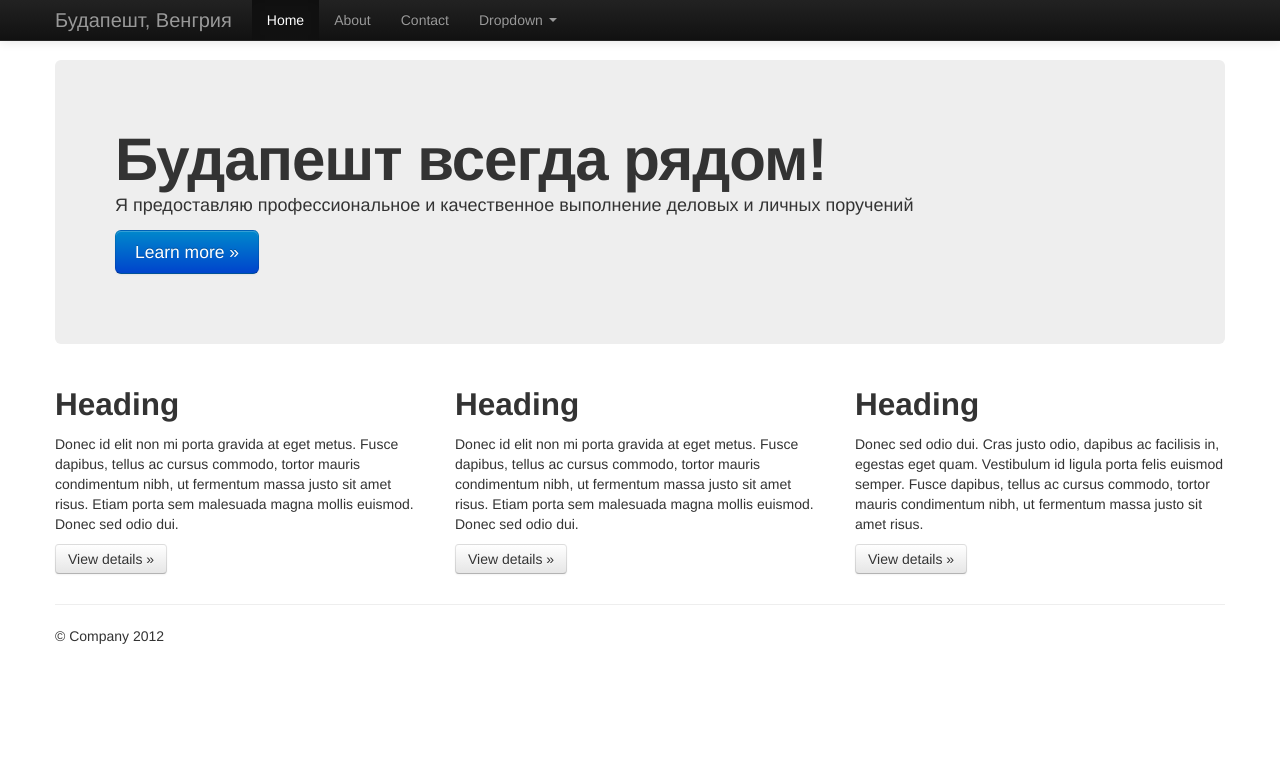
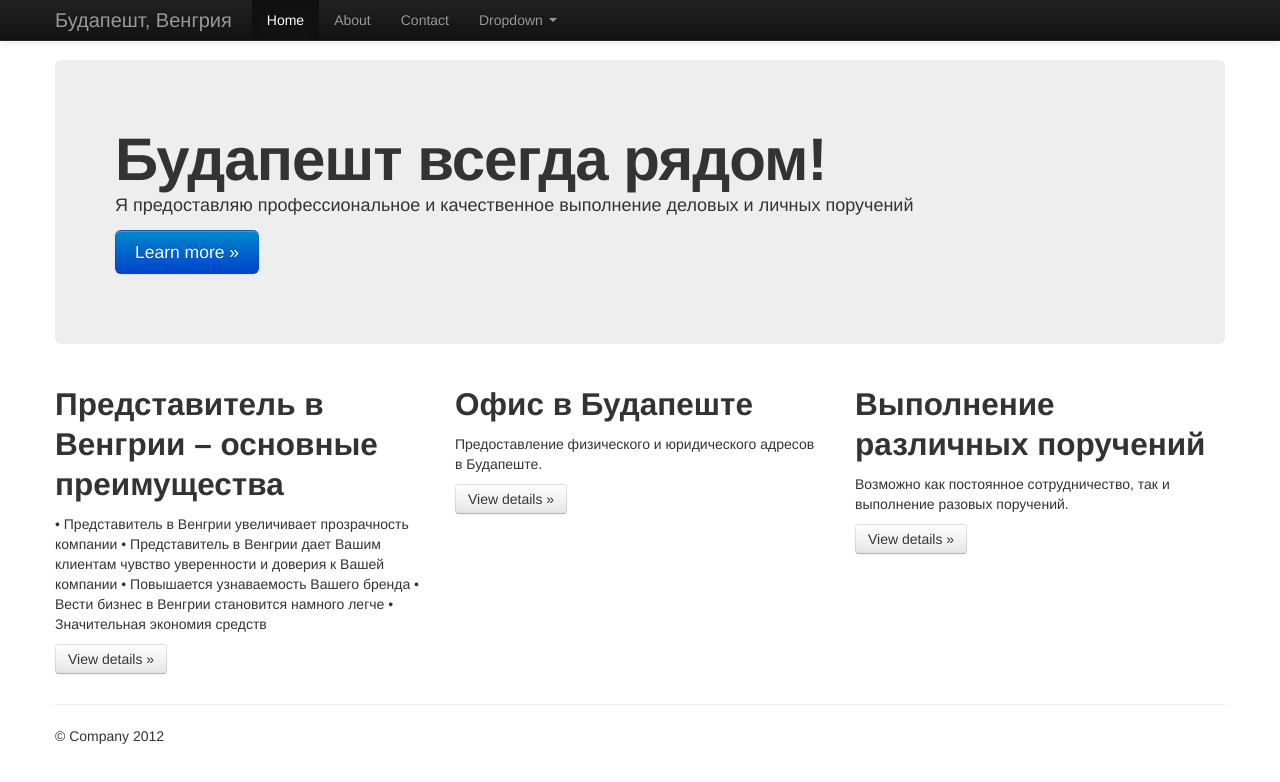
Before and after one commit to travelhu/budapest1_eu, a plain HTML site: page index.html in a window 1280 px wide. Drawn offline with nearby package versions, Linux system fonts and the light colour scheme.

Commit message:
initial config

```diff
--- a/index.html
+++ b/index.html
@@ -74,18 +74,24 @@
             <!-- Example row of columns -->
             <div class="row">
                 <div class="span4">
-                    <h2>Heading</h2>
-                    <p>Donec id elit non mi porta gravida at eget metus. Fusce dapibus, tellus ac cursus commodo, tortor mauris condimentum nibh, ut fermentum massa justo sit amet risus. Etiam porta sem malesuada magna mollis euismod. Donec sed odio dui. </p>
+                    <h2>Представитель в Венгрии – основные преимущества</h2>
+                    <p>
+                            • Представитель в Венгрии увеличивает прозрачность компании
+                            • Представитель в Венгрии дает Вашим клиентам чувство уверенности и доверия к Вашей компании
+                            • Повышается узнаваемость Вашего бренда
+                            • Вести бизнес в Венгрии становится намного легче
+                            • Значительная экономия средств
+                     </p>
                     <p><a class="btn" href="#">View details &raquo;</a></p>
                 </div>
                 <div class="span4">
-                    <h2>Heading</h2>
-                    <p>Donec id elit non mi porta gravida at eget metus. Fusce dapibus, tellus ac cursus commodo, tortor mauris condimentum nibh, ut fermentum massa justo sit amet risus. Etiam porta sem malesuada magna mollis euismod. Donec sed odio dui. </p>
+                    <h2>Офис в Будапеште</h2>
+                    <p>Предоставление физического и юридического адресов в Будапеште. </p>
                     <p><a class="btn" href="#">View details &raquo;</a></p>
                </div>
                 <div class="span4">
-                    <h2>Heading</h2>
-                    <p>Donec sed odio dui. Cras justo odio, dapibus ac facilisis in, egestas eget quam. Vestibulum id ligula porta felis euismod semper. Fusce dapibus, tellus ac cursus commodo, tortor mauris condimentum nibh, ut fermentum massa justo sit amet risus.</p>
+                    <h2>Выполнение различных поручений</h2>
+                    <p>Возможно как постоянное сотрудничество, так и выполнение разовых поручений.</p>
                     <p><a class="btn" href="#">View details &raquo;</a></p>
                 </div>
             </div>
```
